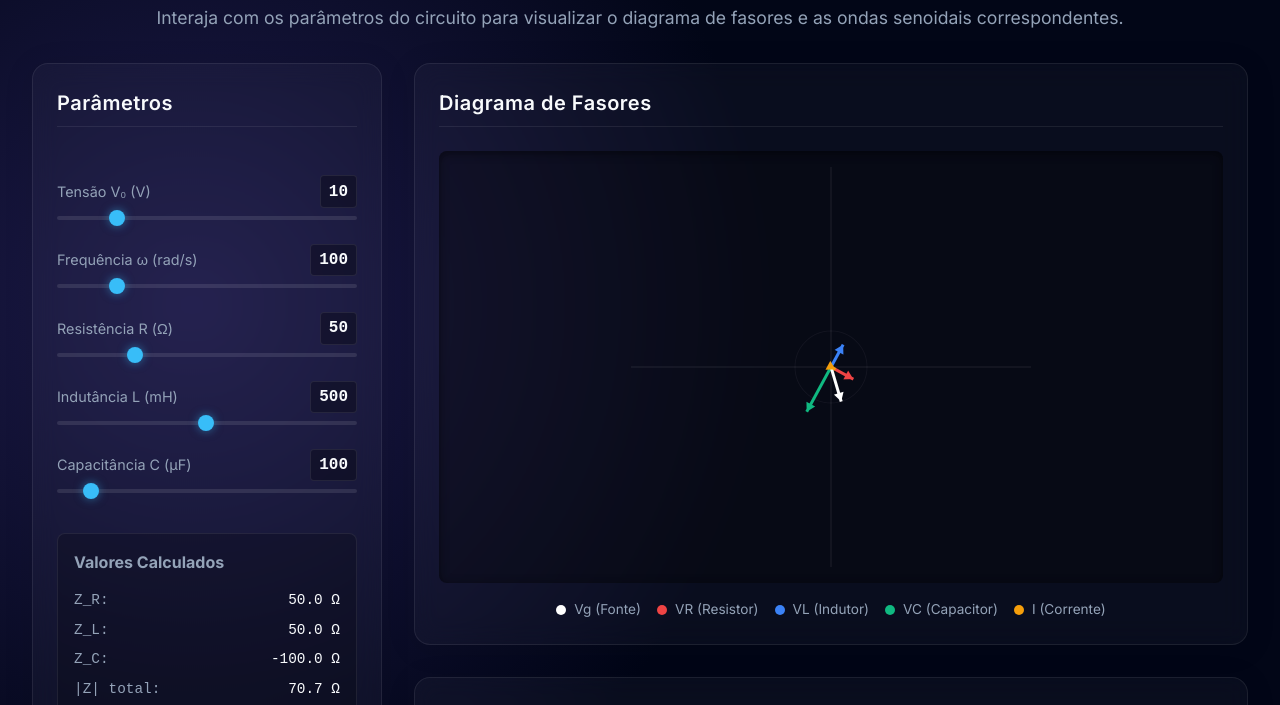
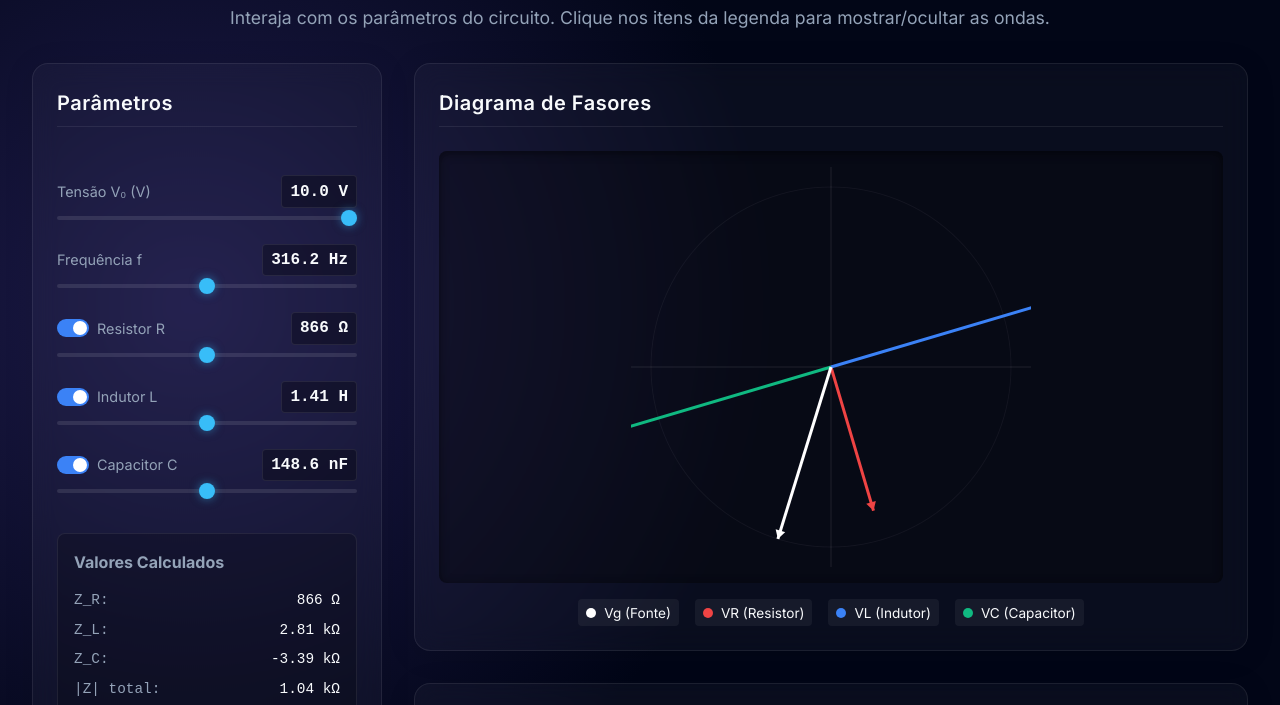
Before and after one commit to morazotti/fisica_experimental_b, a plain HTML site: page fasores_interativo/index.html in a window 1280 px wide. Shown: the part 95-800 px from the top of the page. Drawn offline with nearby package versions, Linux system fonts and the light colour scheme.

Commit message:
Adição de melhor ajuste

```diff
--- a/fasores_interativo/index.html
+++ b/fasores_interativo/index.html
@@ -4,90 +4,96 @@
     <meta charset="UTF-8">
     <meta name="viewport" content="width=device-width, initial-scale=1.0">
     <title>Fasores - Circuito RLC em Série</title>
-    <!-- Fonts -->
     <link rel="preconnect" href="https://fonts.googleapis.com">
     <link rel="preconnect" href="https://fonts.gstatic.com" crossorigin>
     <link href="https://fonts.googleapis.com/css2?family=Inter:wght@300;400;600;700&display=swap" rel="stylesheet">
-    <!-- Chart.js -->
     <script src="https://cdn.jsdelivr.net/npm/chart.js"></script>
-    <!-- Custom CSS -->
     <link rel="stylesheet" href="style.css">
 </head>
 <body>
     <div class="app-container">
         <header>
             <h1>Fasores: Circuito RLC em Série</h1>
-            <p>Interaja com os parâmetros do circuito para visualizar o diagrama de fasores e as ondas senoidais correspondentes.</p>
+            <p>Interaja com os parâmetros do circuito. Clique nos itens da legenda para mostrar/ocultar as ondas.</p>
         </header>
 
         <main class="grid-container">
-            <!-- Controles do lado esquerdo -->
             <aside class="glass-panel controls">
                 <h2>Parâmetros</h2>
 
                 <div class="control-group">
                     <div class="control-header">
                         <label for="voltage">Tensão V₀ (V)</label>
-                        <span id="val-voltage" class="value-display">10</span>
+                        <span id="val-voltage" class="value-display">10 V</span>
                     </div>
-                    <input type="range" id="voltage" min="1" max="50" step="1" value="10">
+                    <input type="range" id="voltage" min="0" max="10" step="0.1" value="10">
                 </div>
 
                 <div class="control-group">
                     <div class="control-header">
-                        <label for="frequency">Frequência ω (rad/s)</label>
-                        <span id="val-frequency" class="value-display">100</span>
+                        <label for="frequency">Frequência f</label>
+                        <span id="val-frequency" class="value-display">1 kHz</span>
                     </div>
-                    <input type="range" id="frequency" min="10" max="500" step="10" value="100">
+                    <input type="range" id="frequency" min="0" max="100" step="0.1" value="50">
                 </div>
 
-                <div class="control-group">
+                <div class="control-group toggle-group">
                     <div class="control-header">
-                        <label for="resistance">Resistência R (Ω)</label>
-                        <span id="val-resistance" class="value-display">50</span>
+                        <label class="toggle-label">
+                            <input type="checkbox" id="toggle-r" checked>
+                            <span class="slider-toggle"></span>
+                            Resistor R
+                        </label>
+                        <span id="val-resistance" class="value-display">1.0 kΩ</span>
                     </div>
-                    <input type="range" id="resistance" min="1" max="200" step="1" value="50">
+                    <input type="range" id="resistance" min="0" max="100" step="0.1" value="50">
                 </div>
 
-                <div class="control-group">
+                <div class="control-group toggle-group">
                     <div class="control-header">
-                        <label for="inductance">Indutância L (mH)</label>
-                        <span id="val-inductance" class="value-display">500</span>
+                        <label class="toggle-label">
+                            <input type="checkbox" id="toggle-l" checked>
+                            <span class="slider-toggle"></span>
+                            Indutor L
+                        </label>
+                        <span id="val-inductance" class="value-display">1.0 H</span>
                     </div>
-                    <input type="range" id="inductance" min="10" max="1000" step="10" value="500">
+                    <input type="range" id="inductance" min="0" max="100" step="0.1" value="50">
                 </div>
 
-                <div class="control-group">
+                <div class="control-group toggle-group">
                     <div class="control-header">
-                        <label for="capacitance">Capacitância C (µF)</label>
-                        <span id="val-capacitance" class="value-display">100</span>
+                        <label class="toggle-label">
+                            <input type="checkbox" id="toggle-c" checked>
+                            <span class="slider-toggle"></span>
+                            Capacitor C
+                        </label>
+                        <span id="val-capacitance" class="value-display">1.0 µF</span>
                     </div>
-                    <input type="range" id="capacitance" min="10" max="1000" step="10" value="100">
+                    <input type="range" id="capacitance" min="0" max="100" step="0.1" value="50">
                 </div>
 
                 <div class="circuit-info">
                     <h3>Valores Calculados</h3>
-                    <div class="info-row"><span>Z_R:</span> <span id="out-zr">50.0 Ω</span></div>
-                    <div class="info-row"><span>Z_L:</span> <span id="out-zl">50.0 Ω</span></div>
-                    <div class="info-row"><span>Z_C:</span> <span id="out-zc">-100.0 Ω</span></div>
-                    <div class="info-row"><span>|Z| total:</span> <span id="out-z">70.7 Ω</span></div>
-                    <div class="info-row"><span>Corrente I₀:</span> <span id="out-i">0.14 A</span></div>
+                    <div class="info-row"><span>Z_R:</span> <span id="out-zr">0.0 Ω</span></div>
+                    <div class="info-row"><span>Z_L:</span> <span id="out-zl">0.0 Ω</span></div>
+                    <div class="info-row"><span>Z_C:</span> <span id="out-zc">0.0 Ω</span></div>
+                    <div class="info-row"><span>|Z| total:</span> <span id="out-z">0.0 Ω</span></div>
+                    <div class="info-row"><span>Corrente I₀:</span> <span id="out-i">0.0 A</span></div>
                 </div>
             </aside>
 
-            <!-- Visualizações -->
             <section class="visualizations">
                 <div class="glass-panel phasor-container">
                     <h2>Diagrama de Fasores</h2>
                     <div class="canvas-wrapper">
                         <canvas id="phasorCanvas" width="400" height="400"></canvas>
                     </div>
-                    <div class="legend">
-                        <span class="leg-item"><span class="dot" style="background: #ffffff"></span> Vg (Fonte)</span>
-                        <span class="leg-item"><span class="dot" style="background: #ef4444"></span> VR (Resistor)</span>
-                        <span class="leg-item"><span class="dot" style="background: #3b82f6"></span> VL (Indutor)</span>
-                        <span class="leg-item"><span class="dot" style="background: #10b981"></span> VC (Capacitor)</span>
-                        <span class="leg-item"><span class="dot" style="background: #f59e0b"></span> I (Corrente)</span>
+                    <div class="legend" id="custom-legend">
+                        <div class="leg-item" data-index="0"><span class="dot" style="background: #ffffff"></span> Vg (Fonte)</div>
+                        <div class="leg-item" data-index="1"><span class="dot" style="background: #ef4444"></span> VR (Resistor)</div>
+                        <div class="leg-item" data-index="2"><span class="dot" style="background: #3b82f6"></span> VL (Indutor)</div>
+                        <div class="leg-item" data-index="3"><span class="dot" style="background: #10b981"></span> VC (Capacitor)</div>
                     </div>
                 </div>
 
--- a/fasores_interativo/script.js
+++ b/fasores_interativo/script.js
@@ -5,6 +5,12 @@ const inputs = {
     resistance: document.getElementById('resistance'),
     inductance: document.getElementById('inductance'),
     capacitance: document.getElementById('capacitance')
+};
+
+const toggles = {
+    r: document.getElementById('toggle-r'),
+    l: document.getElementById('toggle-l'),
+    c: document.getElementById('toggle-c')
 };
 
 const displays = {
@@ -23,10 +29,11 @@ const outputs = {
     i: document.getElementById('out-i')
 };
 
+const legendItems = document.querySelectorAll('.leg-item');
+
 // Canvas e Contexto
 const canvas = document.getElementById('phasorCanvas');
 const ctx = canvas.getContext('2d');
-// Fixar tamanho do canvas em alta resolução para telas retina
 const size = 400;
 canvas.width = size * 2;
 canvas.height = size * 2;
@@ -34,13 +41,17 @@ canvas.style.width = `${size}px`;
 canvas.style.height = `${size}px`;
 ctx.scale(2, 2);
 
-// Variáveis de Estado
+// Variáveis de Estado Físico
 let state = {
     V0: 10,
-    omega: 100,
-    R: 50,
-    L: 500e-3,
-    C: 100e-6
+    f: 1000,
+    omega: 2 * Math.PI * 1000,
+    R: 1000,
+    L: 1,
+    C: 1e-6,
+    activeR: true,
+    activeL: true,
+    activeC: true
 };
 
 // Cores
@@ -48,85 +59,146 @@ const colors = {
     vg: '#ffffff',
     vr: '#ef4444',
     vl: '#3b82f6',
-    vc: '#10b981',
-    i: '#f59e0b'
+    vc: '#10b981'
 };
 
 // Chart.js Instância
 let waveChart = null;
+let visibleWaves = [true, true, true, true]; // Vg, VR, VL, VC
+
+// Funções Auxiliares
+function logScale(val, minVal, maxVal) {
+    if (val <= 0) return minVal;
+    if (val >= 100) return maxVal;
+    const minV = Math.log(minVal);
+    const maxV = Math.log(maxVal);
+    return Math.exp(minV + ((maxV - minV) / 100) * val);
+}
+
+function formatFreq(f) {
+    return f >= 1000 ? `${(f / 1000).toFixed(1)} kHz` : `${f.toFixed(1)} Hz`;
+}
+function formatRes(r) {
+    return r >= 1000 ? `${(r / 1000).toFixed(2)} kΩ` : `${r.toFixed(0)} Ω`;
+}
+function formatInd(l) {
+    return l < 1 ? `${(l * 1000).toFixed(0)} mH` : `${l.toFixed(2)} H`;
+}
+function formatCap(c) {
+    return c < 1e-6 ? `${(c * 1e9).toFixed(1)} nF` : `${(c * 1e6).toFixed(2)} µF`;
+}
+function formatTime(t) {
+    if (t < 1e-3) return `${(t * 1e6).toFixed(1)} µs`;
+    if (t < 1) return `${(t * 1e3).toFixed(1)} ms`;
+    return `${t.toFixed(2)} s`;
+}
 
 // Inicialização
 function init() {
-    // Adicionar listeners
+    // Escutar sliders
     for (let key in inputs) {
-        inputs[key].addEventListener('input', (e) => {
-            updateDisplays();
-            updatePhysics();
+        inputs[key].addEventListener('input', updateAll);
+    }
+    // Escutar toggles
+    for (let key in toggles) {
+        toggles[key].addEventListener('change', updateAll);
+    }
+    // Escutar Legenda
+    legendItems.forEach(item => {
+        item.addEventListener('click', () => {
+            const index = parseInt(item.getAttribute('data-index'));
+            visibleWaves[index] = !visibleWaves[index];
+            if (visibleWaves[index]) {
+                item.classList.remove('hidden');
+                waveChart.setDatasetVisibility(index, true);
+            } else {
+                item.classList.add('hidden');
+                waveChart.setDatasetVisibility(index, false);
+            }
+            waveChart.update();
         });
-    }
+    });
 
     initChart();
-    updateDisplays();
-    updatePhysics();
-
-    // Iniciar loop de animação
+    updateAll();
     requestAnimationFrame(animationLoop);
-}
-
-function updateDisplays() {
-    displays.voltage.innerText = inputs.voltage.value;
-    displays.frequency.innerText = inputs.frequency.value;
-    displays.resistance.innerText = inputs.resistance.value;
-    displays.inductance.innerText = inputs.inductance.value;
-    displays.capacitance.innerText = inputs.capacitance.value;
 }
 
 let physics = {};
 
-function updatePhysics() {
-    // Ler valores
-    state.V0 = parseFloat(inputs.voltage.value);
-    state.omega = parseFloat(inputs.frequency.value);
-    state.R = parseFloat(inputs.resistance.value);
-    state.L = parseFloat(inputs.inductance.value) * 1e-3; // mH to H
-    state.C = parseFloat(inputs.capacitance.value) * 1e-6; // µF to F
+function updateAll() {
+    // 1. Ler Toggles
+    state.activeR = toggles.r.checked;
+    state.activeL = toggles.l.checked;
+    state.activeC = toggles.c.checked;
 
-    // Impedâncias
-    const ZR = state.R;
-    const ZL = state.omega * state.L;
-    const ZC = 1 / (state.omega * state.C); // magnitude
+    inputs.resistance.disabled = !state.activeR;
+    inputs.inductance.disabled = !state.activeL;
+    inputs.capacitance.disabled = !state.activeC;
+
+    // 2. Ler e Mapear Sliders
+    state.V0 = parseFloat(inputs.voltage.value); // Linear 0-10
+    const val_f = parseFloat(inputs.frequency.value); // 0-100
+    const val_r = parseFloat(inputs.resistance.value); // 0-100
+    const val_l = parseFloat(inputs.inductance.value); // 0-100
+    const val_c = parseFloat(inputs.capacitance.value); // 0-100
+
+    state.f = logScale(val_f, 1, 100000); // 1 Hz a 100 kHz
+    state.omega = 2 * Math.PI * state.f;
+    state.R = logScale(val_r, 150, 5000); // 150 a 5k
+    state.L = logScale(val_l, 0.1, 20); // 100mH a 20H
+    state.C = logScale(val_c, 4.7e-9, 4.7e-6); // 4.7nF a 4.7µF
+
+    // 3. Atualizar Displays
+    displays.voltage.innerText = `${state.V0.toFixed(1)} V`;
+    displays.frequency.innerText = formatFreq(state.f);
+    displays.resistance.innerText = state.activeR ? formatRes(state.R) : "Desligado";
+    displays.inductance.innerText = state.activeL ? formatInd(state.L) : "Desligado";
+    displays.capacitance.innerText = state.activeC ? formatCap(state.C) : "Desligado";
+
+    // 4. Física do Circuito
+    const ZR = state.activeR ? state.R : 0;
+    const ZL = state.activeL ? state.omega * state.L : 0;
+    // Se capacitância estiver desligada (fio), a impedância é 0.
+    const ZC = state.activeC ? 1 / (state.omega * state.C) : 0;
 
     const Z_real = ZR;
     const Z_imag = ZL - ZC;
     const Z_mag = Math.sqrt(Z_real*Z_real + Z_imag*Z_imag);
     const Z_phase = Math.atan2(Z_imag, Z_real);
 
-    // Corrente
-    const I_mag = state.V0 / Z_mag;
-    const I_phase = -Z_phase;
+    // Como VR é a referência, a corrente I tem fase 0.
+    const I_mag = Z_mag === 0 ? 0 : state.V0 / Z_mag;
 
-    // Tensões (Magnitudes e Fases)
     physics = {
-        vg: { mag: state.V0, phase: 0 },
-        i:  { mag: I_mag, phase: I_phase },
-        vr: { mag: I_mag * ZR, phase: I_phase },
-        vl: { mag: I_mag * ZL, phase: I_phase + Math.PI/2 },
-        vc: { mag: I_mag * ZC, phase: I_phase - Math.PI/2 }
+        // VR está em fase com I (fase = 0)
+        vr: { mag: I_mag * ZR, phase: 0 },
+        // VL adianta a corrente em 90 graus
+        vl: { mag: I_mag * ZL, phase: Math.PI/2 },
+        // VC atrasa a corrente em 90 graus
+        vc: { mag: I_mag * ZC, phase: -Math.PI/2 },
+        // Vg (fonte) = I * Z. Portanto a fase de Vg é Z_phase.
+        vg: { mag: state.V0, phase: Z_phase }
     };
 
-    // Atualizar textos na UI
-    outputs.zr.innerText = `${ZR.toFixed(1)} Ω`;
-    outputs.zl.innerText = `${ZL.toFixed(1)} Ω`;
-    outputs.zc.innerText = `-${ZC.toFixed(1)} Ω`;
-    outputs.z.innerText = `${Z_mag.toFixed(1)} Ω`;
-    outputs.i.innerText = `${I_mag.toFixed(2)} A`;
+    // 5. Textos de Saída
+    outputs.zr.innerText = `${formatRes(ZR)}`;
+    outputs.zl.innerText = `${formatRes(ZL)}`;
+    outputs.zc.innerText = `-${formatRes(ZC)}`;
+    outputs.z.innerText = `${formatRes(Z_mag)}`;
+    // Se Z_mag = 0, a corrente teoricamente é infinita. Tratar.
+    if (Z_mag === 0) {
+        outputs.i.innerText = `Curto!`;
+    } else {
+        const i_ma = I_mag * 1000;
+        outputs.i.innerText = i_ma >= 1000 ? `${I_mag.toFixed(2)} A` : `${i_ma.toFixed(1)} mA`;
+    }
 
     updateChart();
 }
 
-// Draw Phasor (Seta)
 function drawArrow(ctx, fromX, fromY, toX, toY, color) {
-    const headlen = 10; // length of head in pixels
+    const headlen = 10;
     const dx = toX - fromX;
     const dy = toY - fromY;
     const angle = Math.atan2(dy, dx);
@@ -147,20 +219,18 @@ function drawArrow(ctx, fromX, fromY, toX, toY, color) {
     ctx.fill();
 }
 
-// Loop de animação
 let startTime = Date.now();
 function animationLoop() {
     const now = Date.now();
-    // Tempo simulado para a animação não girar absurdamente rápido (1 rev a cada ~6s)
     const t_anim = (now - startTime) / 1000;
-    const currentPhaseOffset = t_anim * 1.0; // 1 rad/s na visualização
+    const currentPhaseOffset = t_anim * 1.0;
 
     ctx.clearRect(0, 0, size, size);
 
     const cx = size / 2;
     const cy = size / 2;
 
-    // Desenhar eixos
+    // Eixos
     ctx.beginPath();
     ctx.moveTo(cx, 0);
     ctx.lineTo(cx, size);
@@ -170,8 +240,8 @@ function animationLoop() {
     ctx.lineWidth = 1;
     ctx.stroke();
 
-    // Desenhar círculo de V0 (referência visual)
-    const maxVoltage = 50; // max slider
+    // Círculo de V0
+    const maxVoltage = 10;
     const pixelPerV = (size / 2 - 20) / maxVoltage;
 
     ctx.beginPath();
@@ -179,9 +249,8 @@ function animationLoop() {
     ctx.strokeStyle = 'rgba(255, 255, 255, 0.05)';
     ctx.stroke();
 
-    // Função auxiliar para desenhar um fasor
     const drawPhasor = (mag, phase, color, scale) => {
-        // Angulo real desenhado (subtraimos porque no canvas Y cresce para baixo)
+        if (mag < 0.01) return; // Não desenhar setas de tamanho 0
         const displayAngle = -(phase + currentPhaseOffset);
         const px = cx + mag * scale * Math.cos(displayAngle);
         const py = cy + mag * scale * Math.sin(displayAngle);
@@ -189,24 +258,15 @@ function animationLoop() {
     };
 
     if (physics.vg) {
-        // Escala para corrente para que seja visível
-        // Se Vmax = 50, e Imax ~ 5, multiplicamos I por 10 visualmente
-        const currentScale = pixelPerV * 10;
-
-        // Desenha Fasores de Tensão
-        drawPhasor(physics.vr.mag, physics.vr.phase, colors.vr, pixelPerV);
-        drawPhasor(physics.vl.mag, physics.vl.phase, colors.vl, pixelPerV);
-        drawPhasor(physics.vc.mag, physics.vc.phase, colors.vc, pixelPerV);
+        if (state.activeR) drawPhasor(physics.vr.mag, physics.vr.phase, colors.vr, pixelPerV);
+        if (state.activeL) drawPhasor(physics.vl.mag, physics.vl.phase, colors.vl, pixelPerV);
+        if (state.activeC) drawPhasor(physics.vc.mag, physics.vc.phase, colors.vc, pixelPerV);
         drawPhasor(physics.vg.mag, physics.vg.phase, colors.vg, pixelPerV);
-
-        // Desenha Fasor de Corrente
-        drawPhasor(physics.i.mag, physics.i.phase, colors.i, currentScale);
     }
 
     requestAnimationFrame(animationLoop);
 }
 
-// Chart.js
 function initChart() {
     const ctxChart = document.getElementById('waveChart').getContext('2d');
 
@@ -218,11 +278,10 @@ function initChart() {
         data: {
             labels: [],
             datasets: [
-                { label: 'Vg (V)', borderColor: colors.vg, data: [], yAxisID: 'y', tension: 0.4, pointRadius: 0, borderWidth: 2 },
-                { label: 'VR (V)', borderColor: colors.vr, data: [], yAxisID: 'y', tension: 0.4, pointRadius: 0, borderWidth: 2 },
-                { label: 'VL (V)', borderColor: colors.vl, data: [], yAxisID: 'y', tension: 0.4, pointRadius: 0, borderWidth: 2 },
-                { label: 'VC (V)', borderColor: colors.vc, data: [], yAxisID: 'y', tension: 0.4, pointRadius: 0, borderWidth: 2 },
-                { label: 'I (A)', borderColor: colors.i, data: [], yAxisID: 'y1', tension: 0.4, pointRadius: 0, borderWidth: 2, borderDash: [5, 5] }
+                { label: 'Vg', borderColor: colors.vg, data: [], tension: 0.4, pointRadius: 0, borderWidth: 2 },
+                { label: 'VR', borderColor: colors.vr, data: [], tension: 0.4, pointRadius: 0, borderWidth: 2 },
+                { label: 'VL', borderColor: colors.vl, data: [], tension: 0.4, pointRadius: 0, borderWidth: 2 },
+                { label: 'VC', borderColor: colors.vc, data: [], tension: 0.4, pointRadius: 0, borderWidth: 2 }
             ]
         },
         options: {
@@ -232,28 +291,27 @@ function initChart() {
             interaction: { mode: 'index', intersect: false },
             scales: {
                 x: {
-                    title: { display: true, text: 'Tempo (ms)' },
+                    title: { display: true, text: 'Tempo' },
                     grid: { color: 'rgba(255,255,255,0.1)' }
                 },
                 y: {
                     type: 'linear',
                     display: true,
-                    position: 'left',
                     title: { display: true, text: 'Tensão (V)' },
                     grid: { color: 'rgba(255,255,255,0.1)' },
-                    suggestedMin: -50,
-                    suggestedMax: 50
-                },
-                y1: {
-                    type: 'linear',
-                    display: true,
-                    position: 'right',
-                    title: { display: true, text: 'Corrente (A)' },
-                    grid: { drawOnChartArea: false },
+                    suggestedMin: -10,
+                    suggestedMax: 10
                 }
             },
             plugins: {
-                legend: { display: false } // Custom legend is in HTML
+                legend: { display: false },
+                tooltip: {
+                    callbacks: {
+                        label: function(context) {
+                            return `${context.dataset.label}: ${context.parsed.y.toFixed(2)} V`;
+                        }
+                    }
+                }
             }
         }
     });
@@ -262,27 +320,27 @@ function initChart() {
 function updateChart() {
     if (!waveChart) return;
 
-    // Gerar 200 pontos para 3 períodos
-    const T = (2 * Math.PI) / state.omega;
+    // Gerar pontos para 3 períodos
+    const T = 1 / state.f;
     const numPoints = 200;
     const maxTime = 3 * T;
     const dt = maxTime / numPoints;
 
     const labels = [];
-    const dVg = [], dVr = [], dVl = [], dVc = [], dI = [];
+    const dVg = [], dVr = [], dVl = [], dVc = [];
 
     for (let i = 0; i <= numPoints; i++) {
         const t = i * dt;
-        labels.push((t * 1000).toFixed(1)); // em ms
+        labels.push(formatTime(t));
 
-        // v(t) = mag * cos(omega * t + phase)
         const omega_t = state.omega * t;
 
         dVg.push(physics.vg.mag * Math.cos(omega_t + physics.vg.phase));
-        dVr.push(physics.vr.mag * Math.cos(omega_t + physics.vr.phase));
-        dVl.push(physics.vl.mag * Math.cos(omega_t + physics.vl.phase));
-        dVc.push(physics.vc.mag * Math.cos(omega_t + physics.vc.phase));
-        dI.push(physics.i.mag * Math.cos(omega_t + physics.i.phase));
+
+        // Se desligado, a tensão é 0
+        dVr.push(state.activeR ? physics.vr.mag * Math.cos(omega_t + physics.vr.phase) : 0);
+        dVl.push(state.activeL ? physics.vl.mag * Math.cos(omega_t + physics.vl.phase) : 0);
+        dVc.push(state.activeC ? physics.vc.mag * Math.cos(omega_t + physics.vc.phase) : 0);
     }
 
     waveChart.data.labels = labels;
@@ -290,10 +348,8 @@ function updateChart() {
     waveChart.data.datasets[1].data = dVr;
     waveChart.data.datasets[2].data = dVl;
     waveChart.data.datasets[3].data = dVc;
-    waveChart.data.datasets[4].data = dI;
 
     waveChart.update();
 }
 
-// Iniciar a aplicação
 window.onload = init;
--- a/fasores_interativo/style.css
+++ b/fasores_interativo/style.css
@@ -6,12 +6,10 @@
     --text-main: #f8fafc;
     --text-muted: #94a3b8;
 
-    /* Brand Colors */
     --color-vg: #ffffff;
     --color-vr: #ef4444;
     --color-vl: #3b82f6;
     --color-vc: #10b981;
-    --color-i:  #f59e0b;
 }
 
 * {
@@ -67,7 +65,6 @@ header p {
     }
 }
 
-/* Glassmorphism */
 .glass-panel {
     background: var(--glass-bg);
     backdrop-filter: blur(12px);
@@ -87,7 +84,6 @@ header p {
     padding-bottom: 0.5rem;
 }
 
-/* Controls */
 .controls {
     display: flex;
     flex-direction: column;
@@ -122,7 +118,6 @@ header p {
     border: 1px solid var(--glass-border);
 }
 
-/* Custom Range Input */
 input[type=range] {
     -webkit-appearance: none;
     width: 100%;
@@ -141,6 +136,12 @@ input[type=range]::-webkit-slider-thumb {
     transition: transform 0.1s;
 }
 
+input[type=range]:disabled::-webkit-slider-thumb {
+    background: #475569;
+    box-shadow: none;
+    cursor: not-allowed;
+}
+
 input[type=range]::-webkit-slider-thumb:hover {
     transform: scale(1.2);
 }
@@ -153,7 +154,47 @@ input[type=range]::-webkit-slider-runnable-track {
     border-radius: 2px;
 }
 
-/* Circuit Info */
+/* Toggle Switch Styles */
+.toggle-label {
+    display: flex;
+    align-items: center;
+    gap: 0.5rem;
+    cursor: pointer;
+}
+
+.toggle-label input[type="checkbox"] {
+    display: none;
+}
+
+.slider-toggle {
+    width: 32px;
+    height: 18px;
+    background: #475569;
+    border-radius: 20px;
+    position: relative;
+    transition: background 0.3s;
+}
+
+.slider-toggle::after {
+    content: '';
+    position: absolute;
+    top: 2px;
+    left: 2px;
+    width: 14px;
+    height: 14px;
+    background: #fff;
+    border-radius: 50%;
+    transition: transform 0.3s;
+}
+
+.toggle-label input:checked + .slider-toggle {
+    background: #3b82f6;
+}
+
+.toggle-label input:checked + .slider-toggle::after {
+    transform: translateX(14px);
+}
+
 .circuit-info {
     margin-top: 1rem;
     background: rgba(0,0,0,0.2);
@@ -179,7 +220,6 @@ input[type=range]::-webkit-slider-runnable-track {
     color: var(--text-muted);
 }
 
-/* Visualizations */
 .visualizations {
     display: flex;
     flex-direction: column;
@@ -225,7 +265,21 @@ canvas#phasorCanvas {
     align-items: center;
     gap: 0.5rem;
     font-size: 0.85rem;
-    color: var(--text-muted);
+    color: var(--text-main);
+    cursor: pointer;
+    padding: 0.2rem 0.5rem;
+    border-radius: 4px;
+    transition: all 0.2s;
+    background: rgba(255,255,255,0.05);
+}
+
+.leg-item:hover {
+    background: rgba(255,255,255,0.1);
+}
+
+.leg-item.hidden {
+    opacity: 0.4;
+    text-decoration: line-through;
 }
 
 .dot {
```
